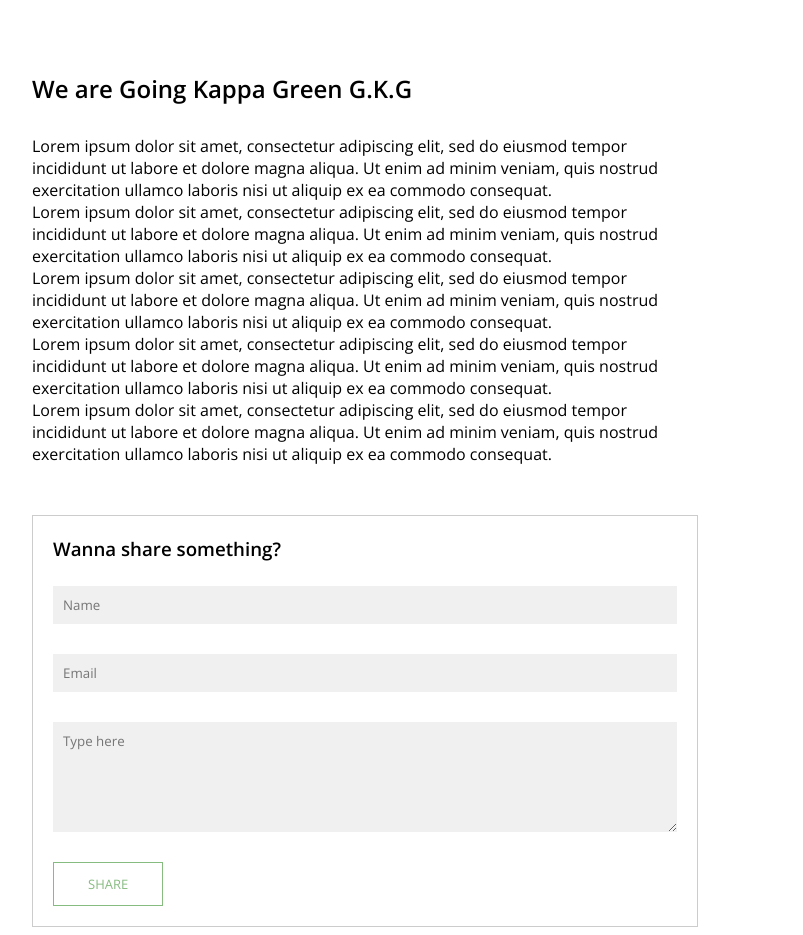
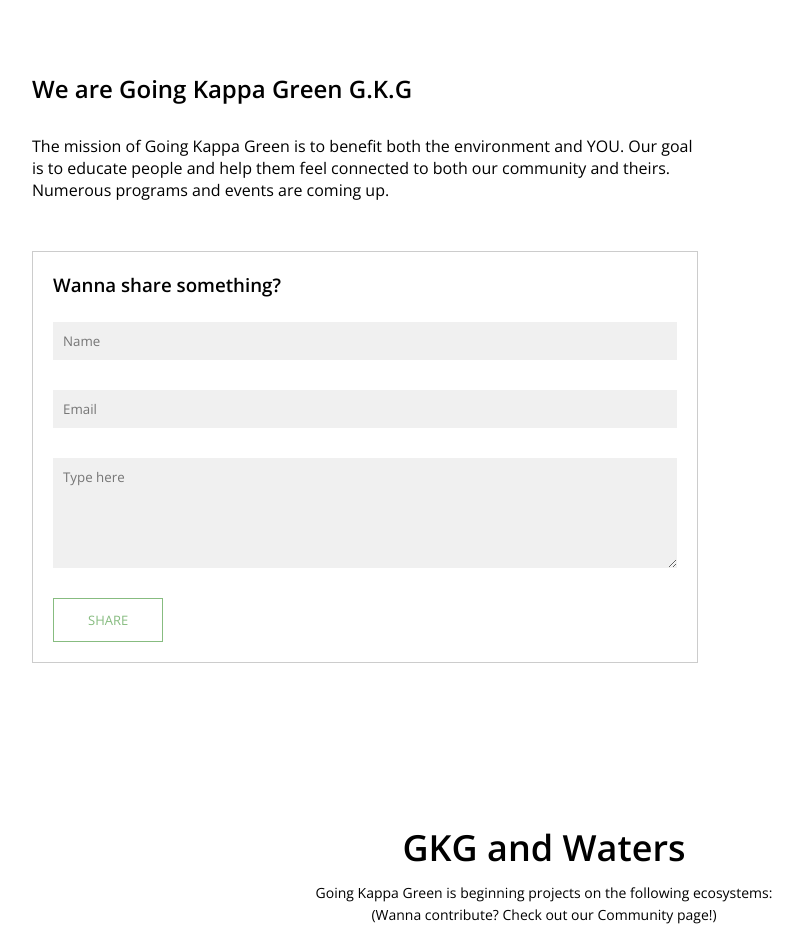
Before and after one commit to MushroomDad/simplihacksgkggreen, a plain HTML site: page blog.html in a window 1280 px wide. Shown: the part 1140-2075 px from the top of the page, without its empty margins (96-899 px from the left). Drawn offline with nearby package versions, Linux system fonts and the light colour scheme.

Commit message:
Update blog.html

```diff
--- a/blog.html
+++ b/blog.html
@@ -34,15 +34,7 @@
             <div class="blog-left">
                 <img src="kappa114.png">
                 <h2>We are Going Kappa Green G.K.G</h2>
-                <p2>Lorem ipsum dolor sit amet, consectetur adipiscing elit, sed do eiusmod tempor incididunt ut labore et dolore magna aliqua. Ut enim ad minim veniam, quis nostrud exercitation ullamco laboris nisi ut aliquip ex ea commodo consequat.</p2>
-                <br>
-                <p2>Lorem ipsum dolor sit amet, consectetur adipiscing elit, sed do eiusmod tempor incididunt ut labore et dolore magna aliqua. Ut enim ad minim veniam, quis nostrud exercitation ullamco laboris nisi ut aliquip ex ea commodo consequat.</p2>
-                <br>
-                <p2>Lorem ipsum dolor sit amet, consectetur adipiscing elit, sed do eiusmod tempor incididunt ut labore et dolore magna aliqua. Ut enim ad minim veniam, quis nostrud exercitation ullamco laboris nisi ut aliquip ex ea commodo consequat.</p2>
-                <br>
-                <p2>Lorem ipsum dolor sit amet, consectetur adipiscing elit, sed do eiusmod tempor incididunt ut labore et dolore magna aliqua. Ut enim ad minim veniam, quis nostrud exercitation ullamco laboris nisi ut aliquip ex ea commodo consequat.</p2>
-                <br>
-                <p2>Lorem ipsum dolor sit amet, consectetur adipiscing elit, sed do eiusmod tempor incididunt ut labore et dolore magna aliqua. Ut enim ad minim veniam, quis nostrud exercitation ullamco laboris nisi ut aliquip ex ea commodo consequat.</p2>
+                <p2>The mission of Going Kappa Green is to benefit both the environment and YOU. Our goal is to educate people and help them feel connected to both our community and theirs. Numerous programs and events are coming up.</p2>
                 <div class="share-box">
                     <h3>Wanna share something?</h3>
                     <form class="share-form">
```
